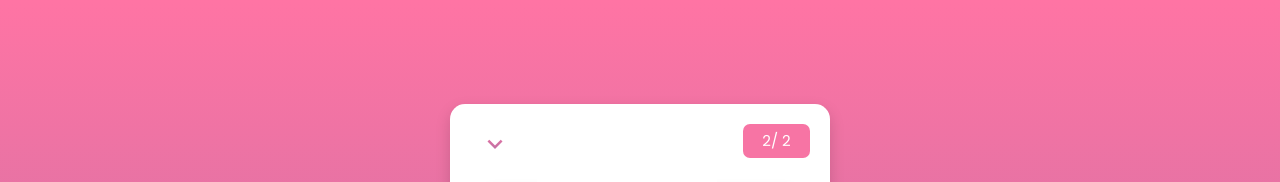
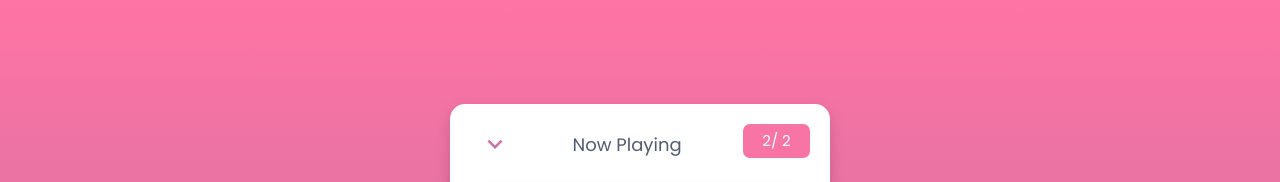
Before and after one commit to sivat85/mp3, a plain HTML site: page index.html in a window 1280 px wide. Shown: the top 182 px of the page. Drawn offline with nearby package versions, Linux system fonts and the light colour scheme; some packages are replaced by stand-ins of ours; a script that the page names is missing.

Commit message:
style.css new

```diff
--- a/style.css
+++ b/style.css
@@ -80,7 +80,7 @@ body{
 	z-index: 10;
 	background: #ffffff;
 	margin-left: 15%;
-  height: 30%;
+  /*height: 30%;*/
 	/*width: 200px;*/
 	/*box-shadow: 0px -5px 10px rgba(0,0,0,0.1);*/
 	/*margin-left: 40px;*/
```
